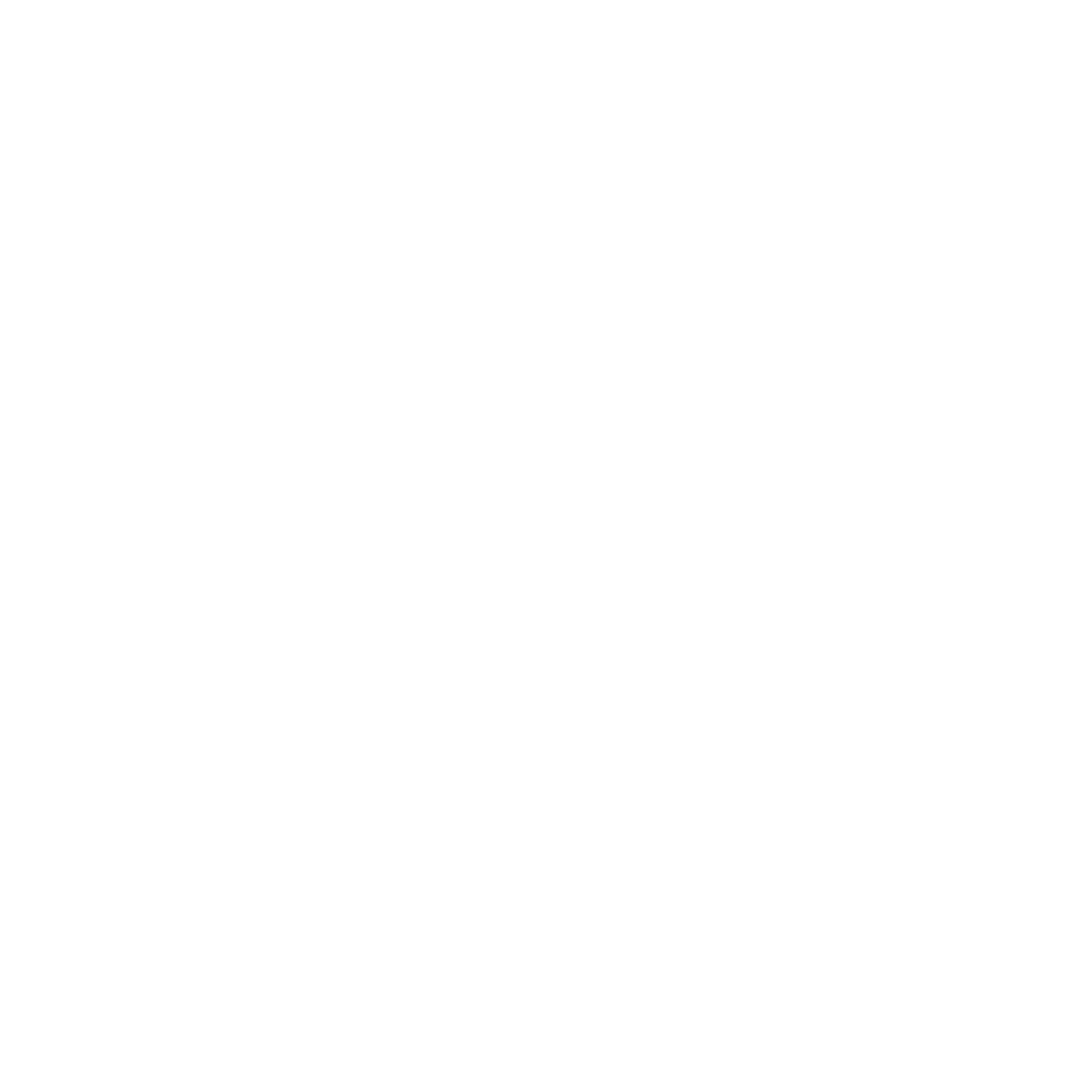
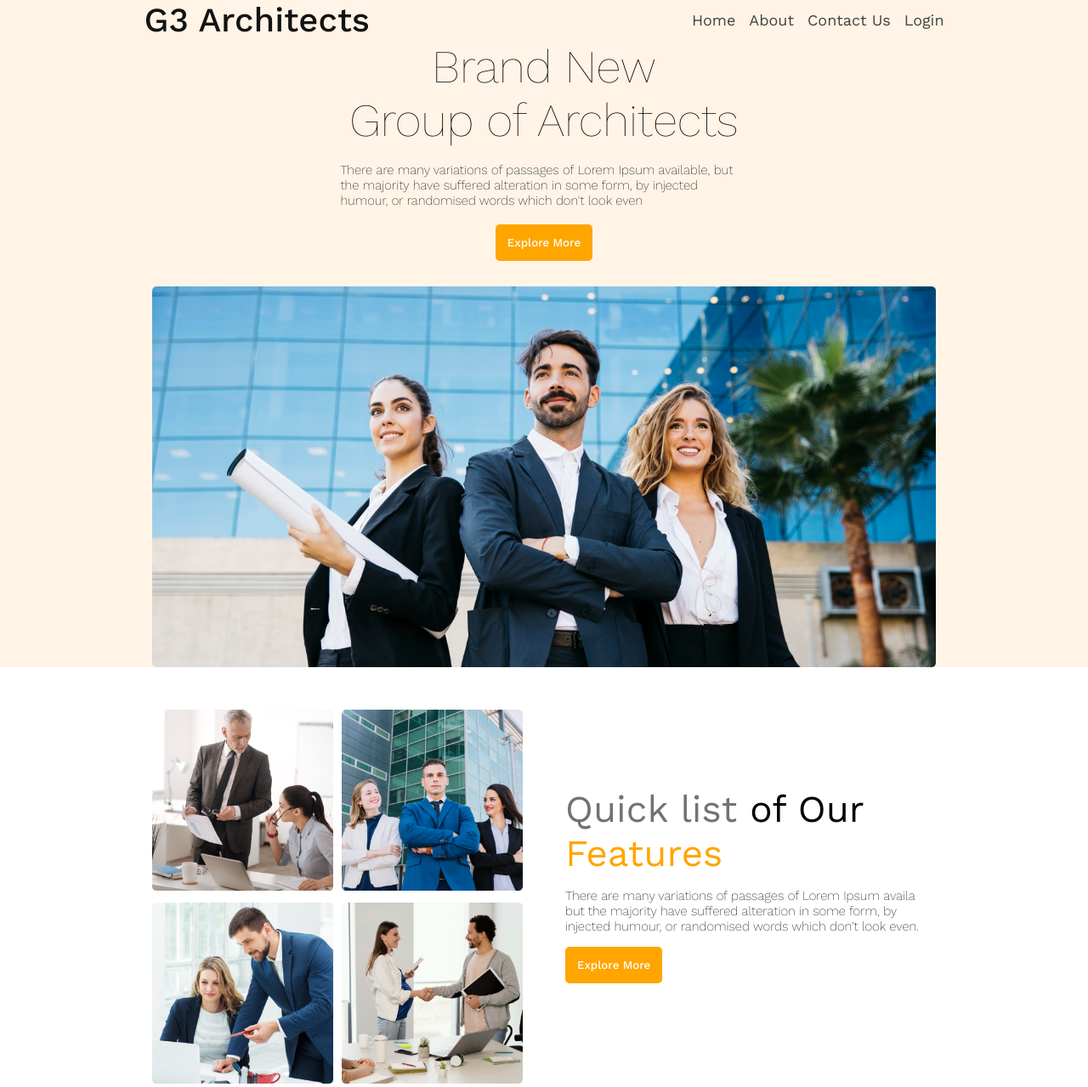
Before and after one commit to Shefat-bapary/module-10-assignment-2, a plain HTML site: page index.html in a window 1280 px wide. Shown: the whole page at 85% size. Before the commit the page ends 800 px from the top, so only its background shows below. Drawn offline with nearby package versions, Linux system fonts and the light colour scheme.

Commit message:
banner and feture part

```diff
--- a/index.html
+++ b/index.html
@@ -1,11 +1,55 @@
 <!DOCTYPE html>
 <html lang="en">
+
 <head>
     <meta charset="UTF-8">
     <meta name="viewport" content="width=device-width, initial-scale=1.0">
     <title>g3 Architects</title>
+    <!-- Css file  -->
+    <link rel="stylesheet" href="style.css">
+    <!-- work sans font -->
+    <link rel="preconnect" href="https://fonts.googleapis.com">
+    <link rel="preconnect" href="https://fonts.gstatic.com" crossorigin>
+    <link href="https://fonts.googleapis.com/css2?family=Work+Sans:ital,wght@0,100..900;1,100..900&display=swap"
+        rel="stylesheet">
 </head>
+
 <body>
+    <header>
+        <!--    navigation  -->
+        <nav>
+            <h2 class="logo">G3 Architects</h2>
+            <ul>
+                <li><a href="">Home</a></li>
+                <li><a href="">About</a></li>
+                <li><a href="">Contact Us</a></li>
+                <li><a href="">Login</a></li>
+            </ul>
+        </nav>
+        <div class="banner">
+            <h2>Brand New</h2>
+            <h2>Group of Architects</h2>
+            <p>There are many variations of passages of Lorem Ipsum available, but the majority have suffered alteration in some form, by injected humour, or randomised words which don't look even</p>
+            <button class="primary-button">Explore More</button>
+            <img src="images/banner.png" alt="">
+        </div>
+    </header>
+    <main>
+        <section class="feature-section">
+            <div class="feature-img-container">
+                <div class="feature-img"><img src="images/team1.png" alt=""></div>
+                <div class="feature-img"><img src="images/team2.png" alt=""></div>
+                <div class="feature-img"><img src="images/team3.png" alt=""></div>
+                <div class="feature-img"><img src="images/team4.png" alt=""></div>
+            </div>
+            <div class="our-feature-info">
+                <h1><span class="feature-title-quick-list">Quick list</span> of Our <span class="feature-title-orange">Features</span></h1>
+                <p class="feature-des">There are many variations of passages of Lorem Ipsum availa but the majority have suffered alteration in some form, by injected humour, or randomised words which don't look even.</p>
+                <button class="primary-button">Explore More</button>
+            </div>
+        </section>
 
+    </main>
 </body>
+
 </html>
--- a/style.css
+++ b/style.css
@@ -0,0 +1,137 @@
+/* font style  */
+* {
+    font-family: "Work Sans", sans-serif;
+    margin: 0;
+}
+
+main {
+    margin: 0 14%;
+}
+
+/* primary style */
+.primary-button {
+    background-color: orange;
+    border: 0;
+    border-radius: 5px;
+    padding: 14px;
+    color: #FFF;
+    font-weight: 500;
+    margin-bottom: 30px;
+}
+
+/* full header  style*/
+header {
+    background: rgba(255, 144, 14, 0.10);
+}
+
+/* -----------nav style-------------- */
+nav {
+    display: flex;
+    justify-content: space-around;
+    align-items: center;
+}
+
+.logo {
+    color: var(--Dark-01, #131313);
+    font-size: 2.5rem;
+    font-weight: 500;
+}
+
+nav ul {
+    list-style: none;
+    display: flex;
+    gap: 1rem;
+}
+
+nav ul li a {
+    text-decoration: none;
+    color: #424242;
+    font-size: 18px;
+}
+
+/* -----------------------------
+            header banner
+-------------------------------- */
+.banner {
+    display: flex;
+    flex-direction: column;
+    align-items: center;
+    margin-top: 100px;
+    margin: 0 14%;
+}
+
+header .banner img {
+    width: 100%;
+}
+
+.banner h2 {
+    font-size: 54px;
+    font-weight: 2;
+}
+
+.banner p {
+    padding: 2% 24%;
+    font-size: 15px;
+    font-weight: 200;
+}
+
+
+/*  feature section */
+.feature-section {
+    display: grid;
+    grid-template-columns: 1fr 1fr;
+    align-items: center;
+    gap: 50px;
+    margin-top: 50px;
+}
+
+.feature-img-container {
+    display: grid;
+    grid-template-columns: 1fr 1fr;
+    gap: 10px;
+}
+
+.feature-img-container img {
+    width: 100%;
+}
+
+.feature-section h1 {
+    font-weight: 400;
+    font-size: 44px;
+}
+
+.feature-section p {
+    font-size: 15px;
+    font-weight: 200;
+    margin: 15px 0;
+}
+
+.feature-title-quick-list {
+    color: #727272;
+}
+
+.feature-title-orange {
+    color: orange;
+}
+
+
+/* Media quae  */
+
+@media screen and (max-width:576px) {
+    .logo {
+        font-size: 20px;
+    }
+
+    nav ul {
+        flex-direction: column;
+        gap: 3px;
+    }
+
+    nav ul li a {
+        font-size: 10px;
+    }
+
+    nav ul {
+        margin-top: 15px;
+    }
+}
```
